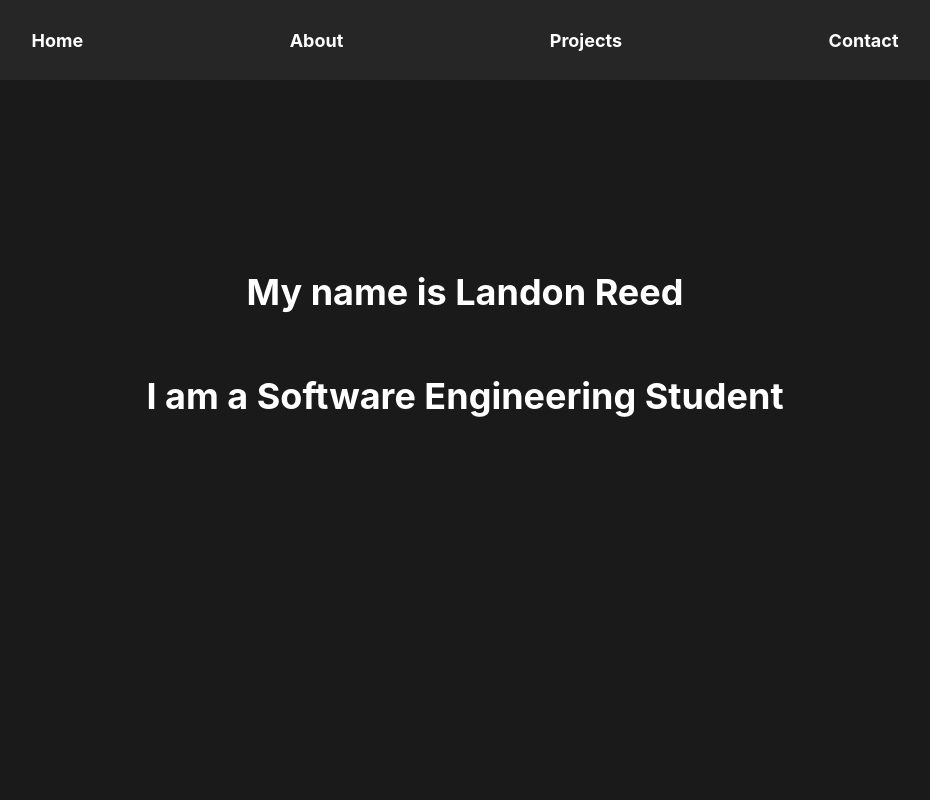
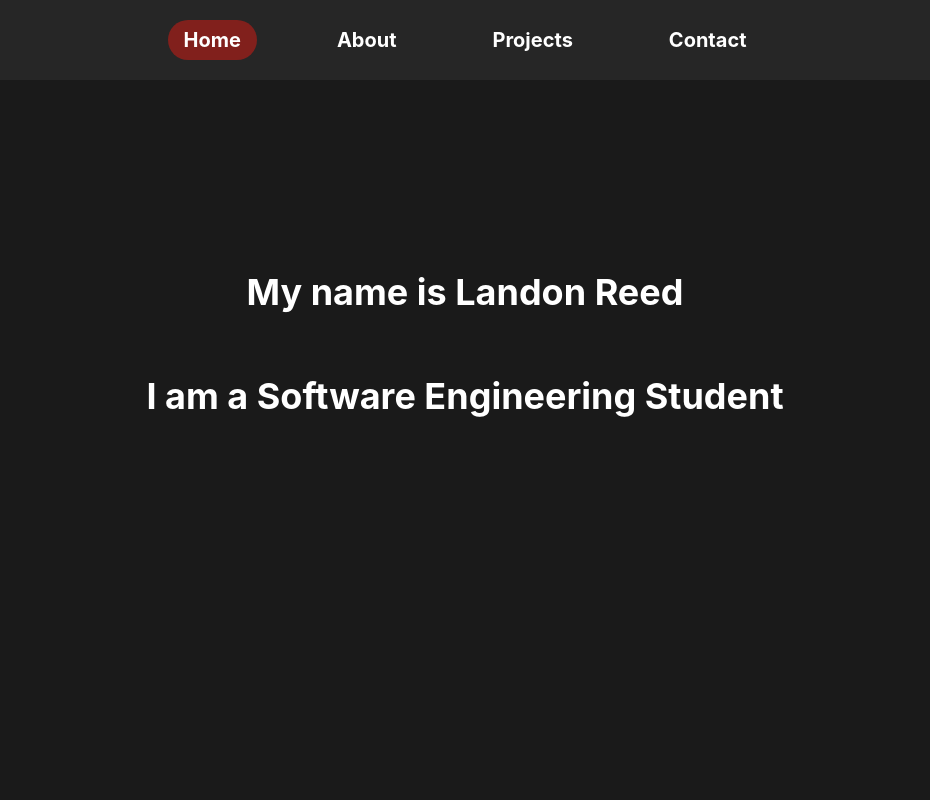
Before and after one commit to LReed03/portfolio, a React (Create React App) app: page / in a window 1280 px wide. Shown: the top 800 px of the page, without its empty margins (175-1105 px from the left). Built offline with nearby package versions, Linux system fonts and the light colour scheme.

Commit message:
Created new navbar

```diff
--- a/src/About.css
+++ b/src/About.css
@@ -1,4 +1,4 @@
 .about-container{
     height: 100vh;
-    background-color: white;
+    background-color: blue;
 }
--- a/src/About.js
+++ b/src/About.js
@@ -1,5 +1,4 @@
 import React from "react";
-import Header from "./Header";
 import './About.css';
 
 function About(){
--- a/src/App.js
+++ b/src/App.js
@@ -1,27 +1,27 @@
 import React, { useRef, useState, useEffect } from 'react';
 import './App.css';
-import Header from './Header';
 import Home from './Home';
 import About from './About';
 import Projects from './Projects';
 import Contact from './Contact';
 import Footer from './Footer';
+import Navbar from './Navbar';
 
 function App() {
   return (
     <div>
-      <div id="home"></div>
-      <Header/>
+      <div id="Home"></div>
+      <Navbar/>
       <div className="home-head">
         <Home />
       </div>
-      <div id="about">
+      <div id="About">
         <About />
       </div>
-      <div id="projects">
+      <div id="Projects">
         <Projects />
       </div>
-      <div id="contact">
+      <div id="Contact">
         <Contact />
       </div>
       <Footer />
--- a/src/Contact.css
+++ b/src/Contact.css
@@ -1,3 +1,4 @@
 .contact-container{
     height: 100vh;
+    background-color: grey;
 }
--- a/src/Header.js
+++ /dev/null
@@ -1,17 +0,0 @@
-import React from "react";
-import './Header.css';
-
-function Header(props) {
-
-  // Next step here is to add a effect when I scroll into view of each part
-  return (
-    <div className="container">
-      <a href="#home" className={props.active === 'home' ? 'active' : ''}>Home</a>
-      <a href="#about" className={props.active === 'about' ? 'active' : ''}>About</a>
-      <a href="#projects" className={props.active === 'projects' ? 'active' : ''}>Projects</a>
-      <a href="#contact" className={props.active === 'contact' ? 'active' : ''}>Contact</a>
-    </div>
-  );
-}
-
-export default Header;
--- a/src/Header.css
+++ b/src/Navbar.css
@@ -2,7 +2,7 @@
     display: flex;
     flex-direction: row;
     margin: auto;
-    justify-content: space-evenly;
+    justify-content: center;
     background-color: #262626;
     align-items: center;
     width: 100%;
@@ -20,6 +20,15 @@ a{
     font-size: large;
     font-weight: bold;
     cursor: pointer;
+    transition: background-color 0.3s ease;
+    padding: 8px 16px;
+    border-radius: 20px;
+    font-size: 125%;
+}
+
+nav {
+    display: flex;
+    gap: 4rem;
 }
 
 a:hover{
@@ -27,5 +36,5 @@ a:hover{
 }
 
 .active{
-    color: red;
+    background-color: rgb(129, 32, 28);
 }
--- /dev/null
+++ b/src/Navbar.js
@@ -0,0 +1,49 @@
+import react, { useEffect, useState } from "react";
+import './Navbar.css';
+const menus = ["Home", "About", "Projects", "Contact"];
+
+function Navbar(){
+    const [activeSection, setActiveSection] = useState(null);
+    useEffect(() => {
+        const options = {
+            root: null,
+            rootMargin: "0px",
+            threshold: 0.4,
+        };
+
+        const observer = new IntersectionObserver((entries) => {
+            entries.forEach((entry) => {
+                if(entry.isIntersecting){
+                    setActiveSection(entry.target.id);
+                }
+            });
+        }, options)
+        menus.forEach((menu) => {
+            const element = document.getElementById(menu);
+            if(element) observer.observe(element)
+        });
+    return() => observer.disconnect();
+    }, [menus]);
+    return(
+        <header className="container">
+            <nav>
+                {
+                    menus.map((menu, i) => {
+                        return(
+                            <a
+                            key={i}
+                            href={`#${menu}`}
+                            className={activeSection === menu ? "active" : ""}
+                            onClick={() => setActiveSection(menu)}
+                            >
+                                {menu}
+                            </a>
+                        )
+                    })
+                }
+            </nav>
+        </header>
+    )
+}
+
+export default Navbar;
--- a/src/Projects.js
+++ b/src/Projects.js
@@ -1,9 +1,9 @@
 import React from "react";
-import Header from "./Header";
+import './projects.css'
 
 function Projects(){
     return(
-        <div>
+        <div className="projects-container">
             <p>Projects</p>
         </div>
     )
--- /dev/null
+++ b/src/projects.css
@@ -0,0 +1,4 @@
+.projects-container{
+    height: 100vh;
+    background-color: green;
+}
```
